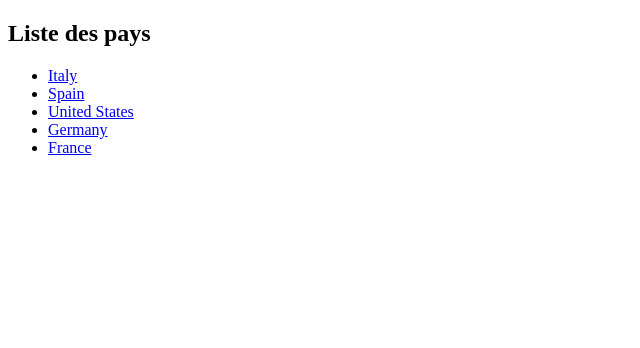
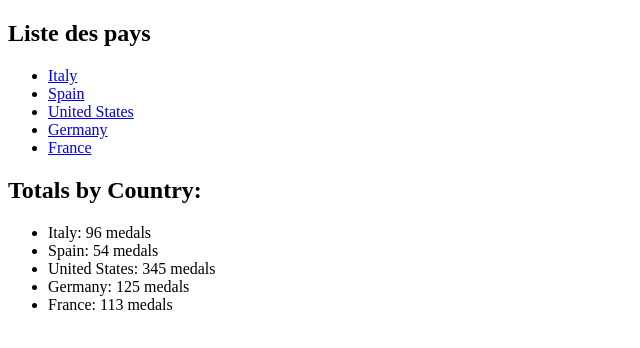
Before and after one commit to Manuel-Fami/telesport, an Angular app: page / in a window 1280 px wide. Shown: the top 348 px of the page, without its empty margins (0-640 px from the left). Built offline with nearby package versions, Linux system fonts and the light colour scheme.

Commit message:
Affichage médails par pays dans page home

```diff
--- a/src/app/pages/home/home.component.html
+++ b/src/app/pages/home/home.component.html
@@ -4,3 +4,15 @@
     <a [routerLink]="['/details-country', olympic.id]">{{ olympic.country }}</a>
   </li>
 </ul>
+
+<div *ngIf="olympicData; else loading">
+  <h2>Totals by Country:</h2>
+  <ul>
+    <li *ngFor="let country of totalMedalsByCountry">
+      {{ country.country }}: {{ country.totalMedals }} medals
+    </li>
+  </ul>
+</div>
+<ng-template #loading>
+  <p>Loading data...</p>
+</ng-template>
--- a/src/app/pages/home/home.component.ts
+++ b/src/app/pages/home/home.component.ts
@@ -9,6 +9,7 @@
 })
 export class HomeComponent implements OnInit {
   olympicData: OlympicData[] | undefined;
+  totalMedalsByCountry: { country: string; totalMedals: number }[] = [];
 
   constructor(private olympicService: OlympicService) {}
 
@@ -17,7 +18,19 @@
     this.olympicService.getOlympics().subscribe((data) => {
       if (data) {
         this.olympicData = data;
+        this.calculateTotalMedalsByCountry();
       }
     });
   }
+
+  calculateTotalMedalsByCountry(): void {
+    this.totalMedalsByCountry =
+      this.olympicData?.map((country) => {
+        const totalMedals = country.participations.reduce(
+          (sum, participation) => sum + participation.medalsCount,
+          0
+        );
+        return { country: country.country, totalMedals };
+      }) || [];
+  }
 }
```
